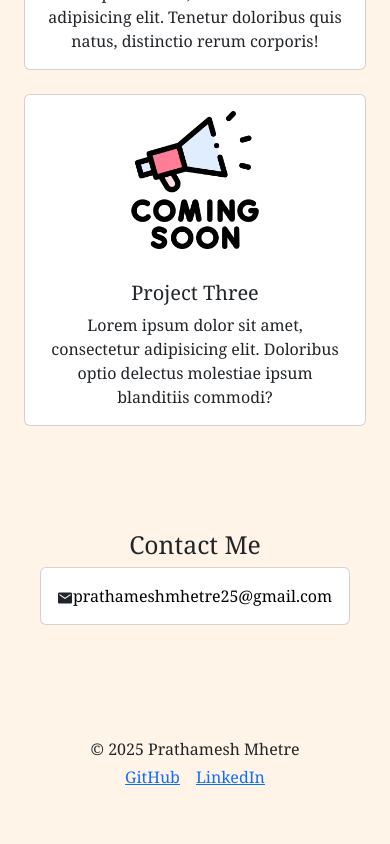
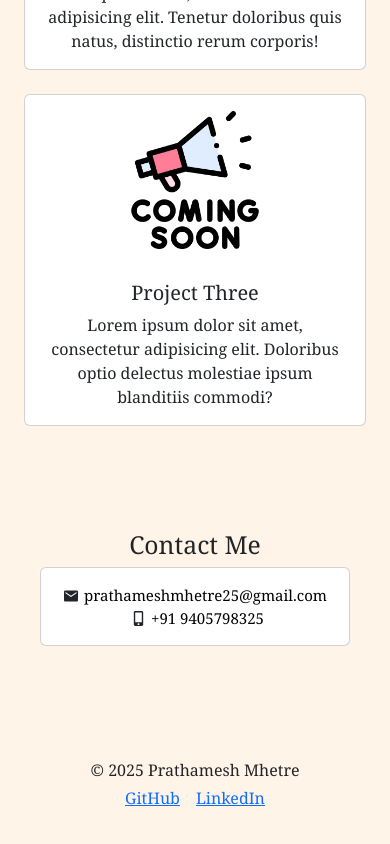
Before and after one commit to prathamesh2503/Prathamesh-Mhetre, a React (Vite) app: page / in a window 390 px wide. Shown: the part 5173-6017 px from the top of the page. Built offline with nearby package versions, Linux system fonts and the light colour scheme.

Commit message:
email and mobile no added

```diff
--- a/src/components/Contact.jsx
+++ b/src/components/Contact.jsx
@@ -8,13 +8,39 @@ const Contact = () => {
       {/* ------------------------------------------------------------------------------ */}
       <div class="card">
         <div class="card-body">
-          <IoMdMail />
-          <a
-            href="mailto:prathameshmhetre25@gmail.com"
-            style={{ textDecoration: "none", color: "black" }}
+          <div className="contact-mail-id">
+            <IoMdMail />
+            <a
+              href="mailto:prathameshmhetre25@gmail.com"
+              style={{
+                textDecoration: "none",
+                color: "black",
+                fontSize: "15px",
+                paddingLeft: "5px",
+              }}
+            >
+              prathameshmhetre25@gmail.com
+            </a>
+          </div>
+          <div
+            className="contact-mobile-no"
+            style={{
+              fontSize: "15px",
+              paddingLeft: "5px",
+            }}
           >
-            prathameshmhetre25@gmail.com
-          </a>
+            <FaMobileAlt />
+            <a
+              href="tel:+919405798325"
+              style={{
+                textDecoration: "none",
+                color: "black",
+                paddingLeft: "5px",
+              }}
+            >
+              +91 9405798325
+            </a>
+          </div>
         </div>
       </div>
       {/* <div className="contact-area-section" style={{ height: "min-content" }}>
@@ -64,9 +90,7 @@ const Contact = () => {
 
           <div className="contact-data d-flex">
             <div>
-              <FaMobileAlt />
             </div>
-            <p style={{ paddingLeft: "8px" }}>9405798325</p>
           </div>
         </div>
       {/* </div>  */}
--- a/src/styles/index.css
+++ b/src/styles/index.css
@@ -122,6 +122,20 @@ border-radius: 15px;
 
 /* Contact Me Area */
 
+.contact-mail-id{
+  display: flex;
+  flex-direction: row;
+  align-items: center;
+  justify-content: center;
+}
+.contact-mobile-no{
+  display: flex;
+  flex-direction: row;
+  justify-content: center;
+  align-items: center;
+}
+
+
 .contact-area{
  height: min-content;
  padding: 40px;
```
